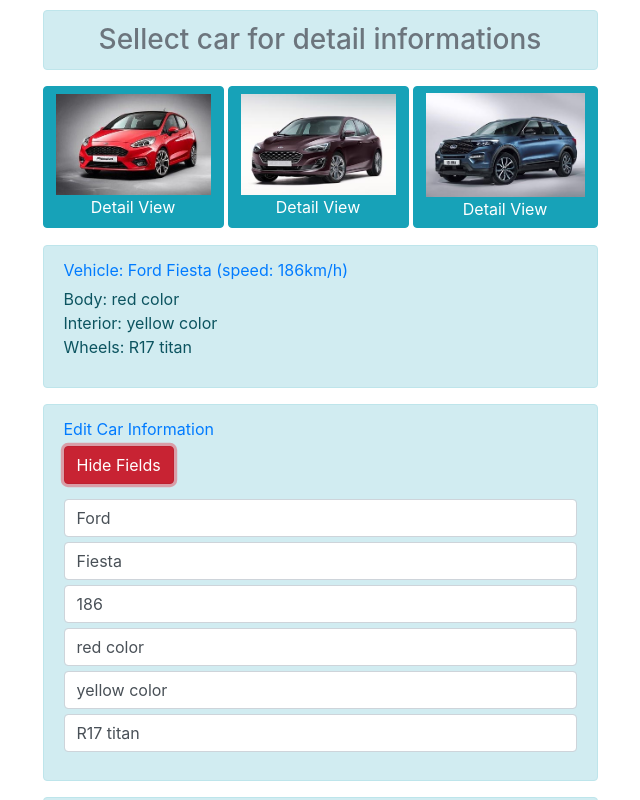
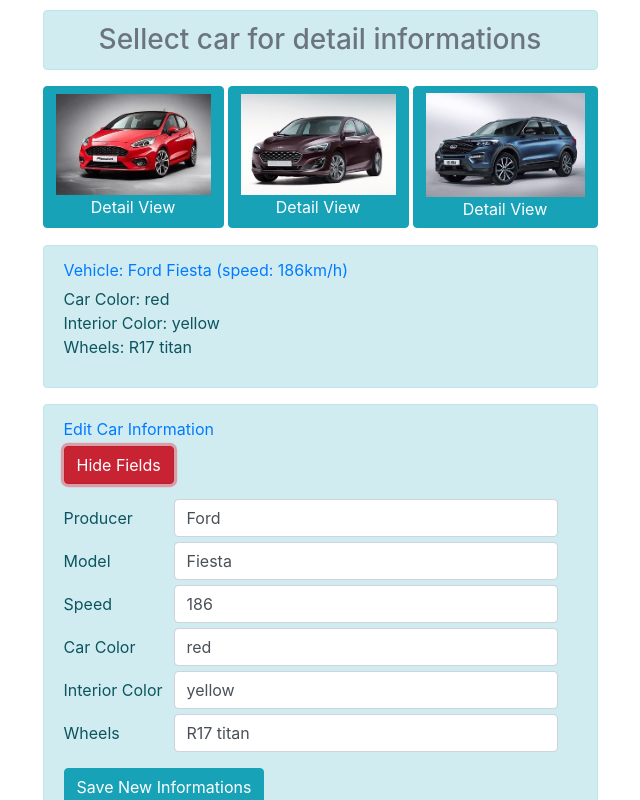
Before and after one commit to SerhiyAntipov/Angular_infoSite, an Angular app: page / in a window 1280 px wide. Both pictures are taken after a click on the button "Show Fields". Shown: the top 800 px of the page, without its empty margins (320-960 px from the left). Built offline with nearby package versions, Linux system fonts and the light colour scheme.

Commit message:
add btn Save New Informations

```diff
--- a/src/app/components/car/car.component.css
+++ b/src/app/components/car/car.component.css
@@ -21,10 +21,15 @@
 
 .carModel, .carOptions_title, .editFormTitle{
   margin-bottom: 5px;
+  overflow: hidden;
 }
 
 .carOptions_ul, .carInfo_ul, .carOptions_li{
  padding-left: 0;
+}
+
+.carInfo_ul li{
+  overflow: hidden;
 }
 
 .delete-btm{
@@ -42,3 +47,15 @@
 .editForm input:not(:last-child) {
   margin-bottom: 5px;
 }
+
+
+.editForm input{
+  position: relative;
+  right: -110px;
+}
+
+.editForm label{
+  position: absolute;
+  left: 20px;
+  margin-top: 7px;
+}
--- a/src/app/components/car/car.component.html
+++ b/src/app/components/car/car.component.html
@@ -33,8 +33,8 @@
       <div class="col-6 alert alert-info">
         <p class="text-primary carModel">Vehicle: {{producer!= null ? producer: ''}} <span > {{model!= null ? model: ''}} </span> (speed: {{speed!= null ? speed: ''}}km/h)</p>
         <ul class="carInfo_ul">
-          <li>Body: {{ carColors.body!= undefined ? carColors.body: ''}}</li>
-          <li>Interior: {{carColors.interior!= undefined ? carColors.interior: '' }}</li>
+          <li>Car Color: {{ carColors.body!= undefined ? carColors.body: ''}}</li>
+          <li>Interior Color: {{carColors.interior!= undefined ? carColors.interior: '' }}</li>
           <li>Wheels: {{carColors.wheels!=  undefined ? carColors.wheels: '' }}</li>
         </ul>
       </div>
@@ -45,14 +45,27 @@
       <div class="col-6 alert alert-info">
         <p class="text-primary editFormTitle">Edit Car Information</p>
         <button (click)="showEditFields()" class="btn btn-danger" type="button">{{btnEditText}}</button>
-        <form *ngIf="isEdit"  class="form-group editForm">
-          <input class="form-control" type="text" placeholder="Car Producer" [(ngModel)]="producer" name="producer" >
-          <input class="form-control" type="text" placeholder="Car Model" [(ngModel)]="model" name="model" >
-          <input class="form-control" type="text" placeholder="Car Speed" [(ngModel)]="speed" name="speed">
-          <input class="form-control" type="text" placeholder="Car Body Color" [(ngModel)]="carColors.body" name="carColors.body">
-          <input class="form-control" type="text" placeholder="Car Interior Color" [(ngModel)]="carColors.interior" name="carColors.interior">
-          <input class="form-control" type="text" placeholder="Car Wheels" [(ngModel)]="carColors.wheels" name="carColors.wheels">
+        <form *ngIf="isEdit" class="form-group editForm">
+
+          <label for="editProducer">Producer</label>
+          <input class="form-control col-9" type="text" id="editProducer" [(ngModel)]="producer" name="producer" >
+
+          <label for="editModel">Model</label>
+          <input class="form-control col-9" type="text" id="editModel" [(ngModel)]="model" name="model" >
+
+          <label for="editSpeed">Speed</label>
+          <input class="form-control col-9" type="text"  id="editSpeed" [(ngModel)]="speed" name="speed">
+
+          <label for="editCarColor">Car Color</label>
+          <input class="form-control col-9" type="text"  id="editCarColor" [(ngModel)]="carColors.body" name="carColors.body">
+
+          <label for="editInteriorColor">Interior Color</label>
+          <input class="form-control col-9" type="text" id="editInteriorColor" [(ngModel)]="carColors.interior" name="carColors.interior">
+
+          <label for="wheelsColors">Wheels</label>
+          <input class="form-control col-9" type="text"  id="wheelsColors" placeholder="Car Wheels" [(ngModel)]="carColors.wheels" name="carColors.wheels">
         </form>
+        <button (click)="saveEditFields( carId, producer, model, speed, carColors)" *ngIf="isEdit" class="btn btn-info" type="button">Save New Informations</button>
       </div>
     </div>
 
@@ -72,7 +85,7 @@
         <ul class="carOptions_ul">
           <li *ngFor="let option of carOptions"  class="carOptions_li col-11">
             "{{ option }}"
-            <button (click)="deleteOption(option)" class="btn btn-outline-danger btn-sm delete-btm">x</button>
+            <button (click)="deleteOption(option)" class="btn btn-danger btn-sm delete-btm">x</button>
           </li>
         </ul>
       </div>
--- a/src/app/components/car/car.component.ts
+++ b/src/app/components/car/car.component.ts
@@ -7,6 +7,7 @@
 })
 export class CarComponent implements OnInit {
 
+  carId:string;
   producer:string;
   model:string;
   speed:number;
@@ -22,13 +23,14 @@
   }
 
   ngOnInit(){
+    this.carId = 'fordFiesta';
     this.producer = 'Ford';
     this.model = 'Fiesta';
     this.speed = 186;
 
     this.carColors = {
-      body: 'red color',
-      interior: 'yellow color',
+      body: 'red',
+      interior: 'yellow',
       wheels: 'R17 titan'
     }
 
@@ -38,32 +40,35 @@
   carSelected(selectedAuto:string){
 
     if (selectedAuto == "fordFiesta") {
+      this.carId = 'fordFiesta';
       this.producer = 'Ford';
       this.model = 'Fiesta';
       this.speed = 186;
       this.carColors = {
-        body: 'red color',
-        interior: 'yellow color',
+        body: 'red',
+        interior: 'yellow',
         wheels: 'R17 titan'
       }
       this.carOptions = ['ABS', 'ESP', 'ESC']
     }else if (selectedAuto == "fordFocus"){
+      this.carId = 'fordFocus';
       this.producer = 'Ford';
       this.model = 'Focus';
       this.speed = 208;
       this.carColors = {
-        body: 'dark chery color',
-        interior: 'black color',
+        body: 'dark-chery',
+        interior: 'black',
         wheels: 'R19 titan'
       }
       this.carOptions = ['ABS', 'ESP', 'EPAS', 'ESC']
     }else if (selectedAuto == "fordEscape"){
+      this.carId = 'fordEscape';
       this.producer = 'Ford';
       this.model = 'Escape';
       this.speed = 216;
       this.carColors = {
-        body: 'violet-grey color',
-        interior: 'white color',
+        body: 'violet-grey',
+        interior: 'white',
         wheels: 'R21 titan'
       }
       this.carOptions = ['ABS', 'ESP', 'EPAS', 'SYNC', 'ESC']
@@ -87,11 +92,18 @@
   showEditFields(){
     this.isEdit = !this.isEdit
 
-    if (this.isEdit == false){
-      this.btnEditText = 'Show Fields'
-    }else{
-      this.btnEditText = 'Hide Fields'
-    }
+    if (this.isEdit == false) this.btnEditText = 'Show Fields'
+    if (this.isEdit == true) this.btnEditText = 'Hide Fields'
+
+  }
+
+  saveEditFields(carId:string, producer:string, model:string, speed:number, carColors:any){
+    console.log(this.carId)
+    console.log(this.producer)
+    console.log(this.model)
+    console.log(this.speed)
+    console.log(this.carColors)
+
   }
 
 }
```
